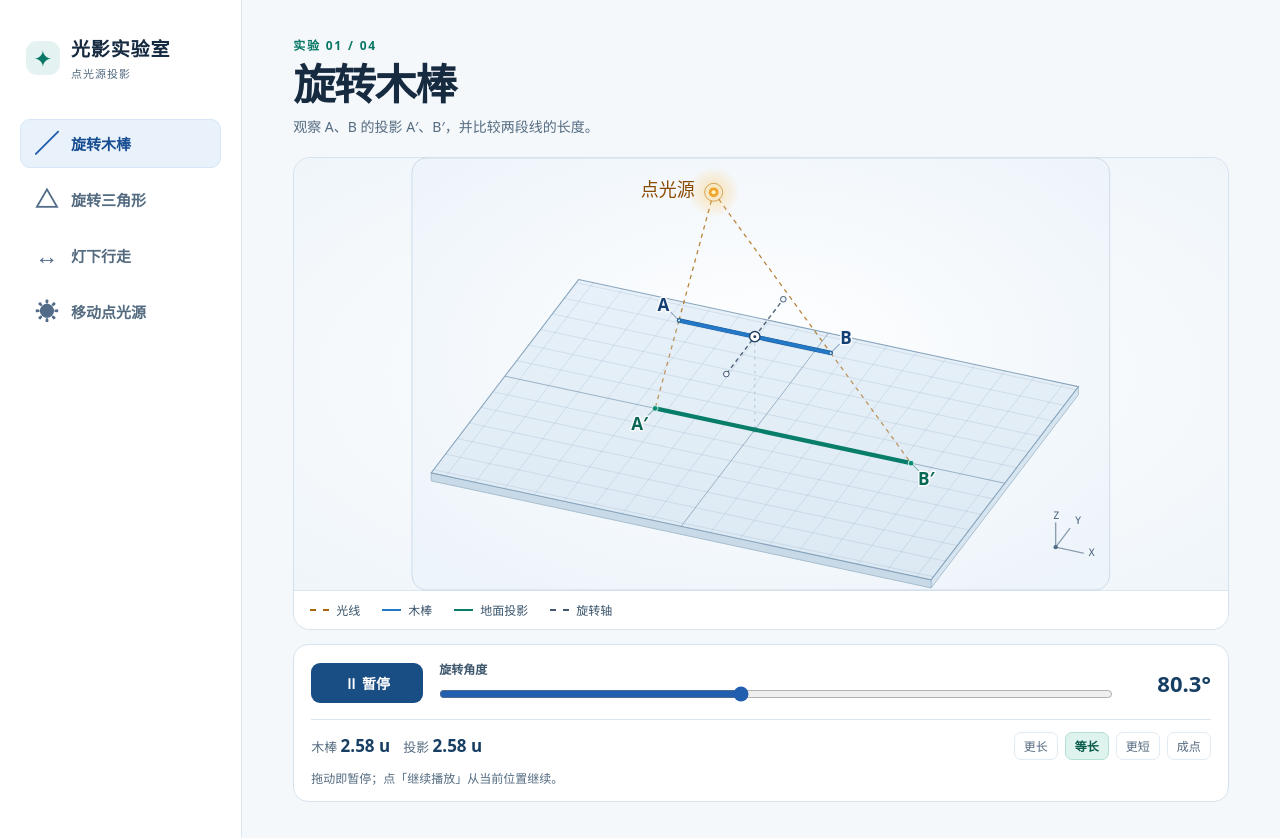
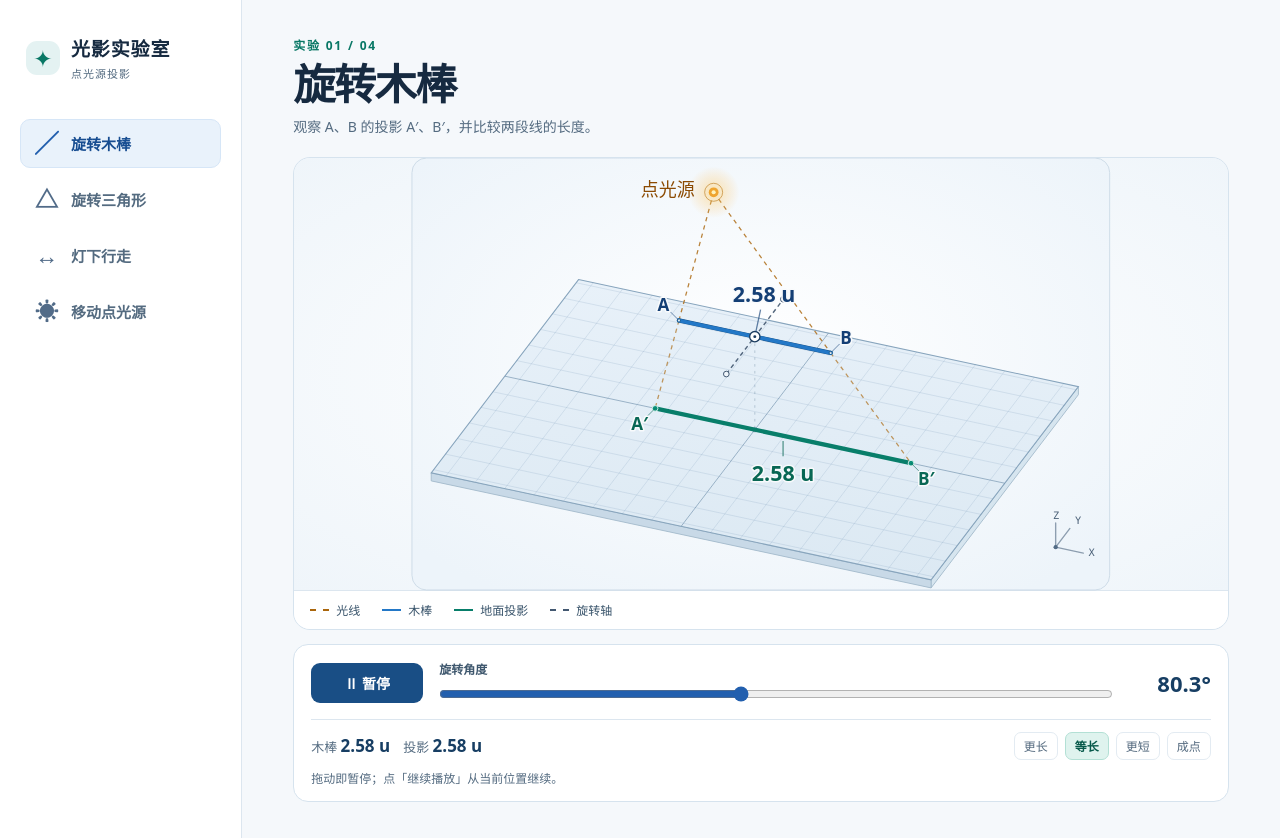
Before and after one commit to ghhufue/light-shadow-lab, a plain HTML site: page index.html in a window 1280 px wide. Drawn offline with Linux system fonts and the light colour scheme.

Commit message:
Label actual lengths in both rod experiments

```diff
--- a/scripts/app.js
+++ b/scripts/app.js
@@ -42,22 +42,23 @@
   function render() {
     const { key, scene, state, indicators, draw } = activeScene;
     const value = state.value;
+    let frame = state.time;
     let status;
     let lengths;
+    let lengthLabels;
     if (key === 'walk') {
-      draw?.(state.time);
       dial.textContent = `${formatNumber(value)} u`;
       status = Math.abs(value) < 0.005 ? 1 : value < 0 ? 0 : 2;
     } else {
       if (scene.light) {
         lengths = sceneMotion.rodProjection(value, state.lightX);
-        draw?.(lengths);
+        frame = lengths;
         lightSlider.value = String(state.lightX);
         lightDial.textContent = `${formatNumber(state.lightX)} u`;
         lightSlider.setAttribute('aria-valuetext', lightDial.textContent);
       } else {
         // The pre-rendered rotation SVGs use 10 seconds for the full slider range.
-        draw?.(Math.min(9.999999, value / scene.limit * 10));
+        frame = Math.min(9.999999, value / scene.limit * 10);
         lengths = sceneMotion.projection(key, value);
         const relative = lengths.projected / lengths.original;
         status = relative < 1e-6 ? 3 : Math.abs(relative - 1) < 1e-6 ? 1 : relative > 1 ? 0 : 2;
@@ -65,9 +66,14 @@
       dial.textContent = `${value.toFixed(1)}°`;
     }
     if (scene.showLengths) {
-      bodyLength.textContent = `${formatNumber(lengths.original)} u`;
-      shadowLength.textContent = `${formatNumber(lengths.projected)} u`;
+      lengthLabels = {
+        rod: `${formatNumber(lengths.original)} u`,
+        shadow: `${formatNumber(lengths.projected)} u`,
+      };
+      bodyLength.textContent = lengthLabels.rod;
+      shadowLength.textContent = lengthLabels.shadow;
     }
+    draw?.(frame, lengthLabels);
     slider.value = String(value);
     slider.setAttribute('aria-valuetext', dial.textContent);
     for (const [index, indicator] of indicators.entries()) {
@@ -156,7 +162,10 @@
     try {
       const template = await svgStage.load(key);
       if (view !== activeScene) return;
-      view.draw = svgStage.mount(stage, template, scene.light ? createMovingLightRenderer : undefined);
+      view.draw = svgStage.mount(stage, template, {
+        createRenderer: scene.light ? createMovingLightRenderer : undefined,
+        showLengths: scene.showLengths,
+      });
       setStageStatus('');
       render();
       schedulePlayback();
--- a/scripts/svg-stage.js
+++ b/scripts/svg-stage.js
@@ -34,35 +34,38 @@ const svgStage = (() => {
     return pending;
   }
 
-  function createLabel(parent, vertex, index, shadow) {
+  function createAnnotation(parent, type, shadow) {
     const stem = document.createElementNS(namespace, 'path');
-    stem.setAttribute('class', 'point-stem');
+    stem.setAttribute('class', `${type}-stem`);
     stem.setAttribute('stroke', shadow ? '#086754' : '#143f75');
     const text = document.createElementNS(namespace, 'text');
-    text.setAttribute('class', `point-label ${shadow ? 'point-shadow' : 'point-rod'}`);
-    text.textContent = String.fromCharCode(65 + index) + (shadow ? '′' : '');
+    text.setAttribute('class', `${type}-label ${shadow ? 'point-shadow' : 'point-rod'}`);
     parent.append(stem, text);
-    return { stem, text, vertex, shadow };
+    return { stem, text };
   }
 
-  function addLabels(svg) {
+  function createPointLabel(parent, vertex, index, shadow) {
+    const label = createAnnotation(parent, 'point', shadow);
+    label.text.textContent = String.fromCharCode(65 + index) + (shadow ? '′' : '');
+    return { ...label, vertex, shadow };
+  }
+
+  function addLabels(svg, showLengths) {
     const overlay = document.createElementNS(namespace, 'g');
     overlay.setAttribute('aria-hidden', 'true');
-    const labels = [
-      ...Array.from(svg.querySelectorAll('.vertex'), (vertex, index) => createLabel(overlay, vertex, index, false)),
-      ...Array.from(svg.querySelectorAll('.shadow-dot'), (vertex, index) => createLabel(overlay, vertex, index, true)),
+    const points = [
+      ...Array.from(svg.querySelectorAll('.vertex'), (vertex, index) => createPointLabel(overlay, vertex, index, false)),
+      ...Array.from(svg.querySelectorAll('.shadow-dot'), (vertex, index) => createPointLabel(overlay, vertex, index, true)),
     ];
-    if (labels.length) svg.append(overlay);
-    return labels;
+    const lengths = showLengths ? {
+      rod: createAnnotation(overlay, 'length', false),
+      shadow: createAnnotation(overlay, 'length', true),
+    } : null;
+    if (points.length) svg.append(overlay);
+    return { points, lengths };
   }
 
-  function drawLabels(bounds, labels) {
-    const circles = labels.map(({ vertex }) => {
-      const style = getComputedStyle(vertex);
-      return { x: parseFloat(style.cx), y: parseFloat(style.cy) };
-    });
-    if (!circles.every(point => Number.isFinite(point.x) && Number.isFinite(point.y))) return;
-
+  function drawPointLabels(bounds, labels, circles) {
     const occupied = [];
     for (const [index, label] of labels.entries()) {
       const { x, y } = circles[index];
@@ -88,6 +91,67 @@ const svgStage = (() => {
       const stemY = y + (yPos - y) * 0.58;
       label.stem.setAttribute('d', `M${x},${y}L${stemX},${stemY}`);
     }
+    return occupied;
+  }
+
+  function drawLengthLabels(bounds, labels, values, circles, occupied) {
+    const halfWidth = 43;
+    const halfHeight = 19;
+    const obstacles = [
+      ...circles.map(({ x, y }) => [x, y, 7, 7]),
+      ...occupied.map(([x, y]) => [x, y, 14, 16]),
+    ];
+    for (const [index, key] of ['rod', 'shadow'].entries()) {
+      const [first, second] = circles.slice(index * 2, index * 2 + 2);
+      const midX = (first.x + second.x) / 2;
+      const midY = (first.y + second.y) / 2;
+      const dx = second.x - first.x;
+      const dy = second.y - first.y;
+      const span = Math.hypot(dx, dy);
+      // Keep the shadow annotation below its midpoint even when the endpoints coincide.
+      const [normalX, normalY] = key === 'rod' && span > 0 ? [dy / span, -dx / span] : [0, 1];
+      const offset = Math.abs(normalX) * halfWidth + Math.abs(normalY) * halfHeight + 24;
+      const farther = offset + 34;
+      const candidates = [
+        [normalX * offset, normalY * offset],
+        [normalX * farther, normalY * farther],
+        [-normalX * offset, -normalY * offset],
+        [-normalX * farther, -normalY * farther],
+      ].map(([x, y]) => [
+        Math.max(bounds.x + halfWidth, Math.min(bounds.x + bounds.width - halfWidth, midX + x)),
+        Math.max(bounds.y + halfHeight, Math.min(bounds.y + bounds.height - halfHeight, midY + y)),
+      ]);
+      const conflicts = ([x, y]) => obstacles.filter(([otherX, otherY, width, height]) =>
+        Math.abs(x - otherX) < halfWidth + width && Math.abs(y - otherY) < halfHeight + height,
+      ).length;
+      const [x, y] = candidates.reduce((best, candidate) => conflicts(candidate) < conflicts(best) ? candidate : best);
+      obstacles.push([x, y, halfWidth, halfHeight]);
+
+      const label = labels[key];
+      label.text.setAttribute('x', x);
+      label.text.setAttribute('y', y);
+      if (label.text.textContent !== values[key]) label.text.textContent = values[key];
+
+      const shiftX = x - midX;
+      const shiftY = y - midY;
+      const distance = Math.hypot(shiftX, shiftY);
+      const start = Math.min(1, 6 / distance);
+      const end = 1 - 1 / Math.max(Math.abs(shiftX) / halfWidth, Math.abs(shiftY) / halfHeight);
+      const path = end > start
+        ? `M${midX + start * shiftX},${midY + start * shiftY}L${midX + end * shiftX},${midY + end * shiftY}`
+        : '';
+      label.stem.setAttribute('d', path);
+    }
+  }
+
+  function drawLabels(bounds, { points, lengths }, values) {
+    const circles = points.map(({ vertex }) => {
+      const style = getComputedStyle(vertex);
+      return { x: parseFloat(style.cx), y: parseFloat(style.cy) };
+    });
+    if (!circles.every(point => Number.isFinite(point.x) && Number.isFinite(point.y))) return;
+    const occupied = drawPointLabels(bounds, points, circles);
+    if (lengths && values) drawLengthLabels(bounds, lengths, values, circles, occupied);
   }
 
   function createTimelineRenderer(svg) {
@@ -95,15 +159,15 @@ const svgStage = (() => {
     return time => svg.setCurrentTime(time);
   }
 
-  function mount(stage, template, createRenderer = createTimelineRenderer) {
+  function mount(stage, template, { createRenderer = createTimelineRenderer, showLengths = false } = {}) {
     const svg = template.content.querySelector('svg').cloneNode(true);
-    const labels = addLabels(svg);
+    const labels = addLabels(svg, showLengths);
     stage.replaceChildren(svg);
     const draw = createRenderer(svg);
 
-    return frame => {
+    return (frame, values) => {
       draw(frame);
-      if (labels.length) drawLabels(svg.viewBox.baseVal, labels);
+      if (labels.points.length) drawLabels(svg.viewBox.baseVal, labels, values);
     };
   }
 
--- a/styles/main.css
+++ b/styles/main.css
@@ -167,7 +167,8 @@ p {
   overflow: visible;
 }
 
-.stage svg .point-label {
+.stage svg .point-label,
+.stage svg .length-label {
   font: 750 20px system-ui,"Microsoft YaHei",sans-serif;
   paint-order: stroke;
   stroke: #f8fafc;
@@ -175,6 +176,11 @@ p {
   stroke-linejoin: round;
   text-anchor: middle;
   dominant-baseline: central;
+}
+
+.stage svg .length-label {
+  font-size: 25px;
+  font-variant-numeric: tabular-nums;
 }
 
 .stage svg .point-rod {
@@ -185,10 +191,15 @@ p {
   fill: #086754;
 }
 
-.stage svg .point-stem {
+.stage svg .point-stem,
+.stage svg .length-stem {
   fill: none;
   stroke-width: 1.05;
   opacity: .66;
+}
+
+.stage svg .length-stem {
+  stroke-width: 1.5;
 }
 
 .legend {
```
